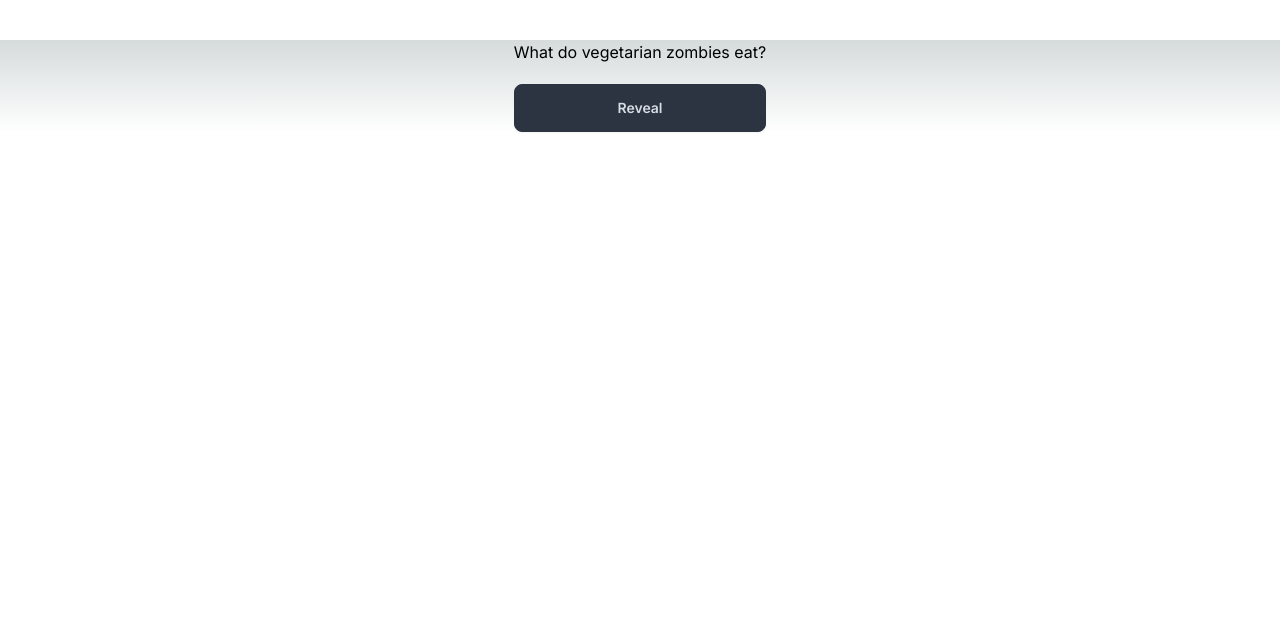
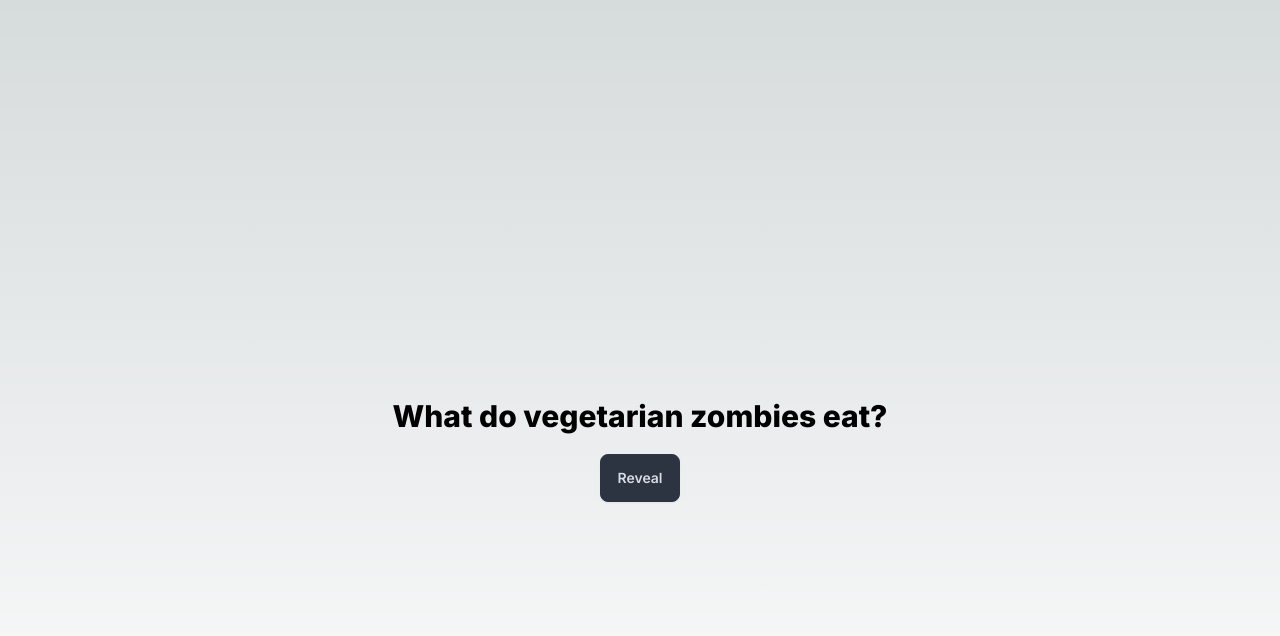
Before and after one commit to sudothai/puns, a Next.js app: page / in a window 1280 px wide. Shown: the top 636 px of the page. Built offline with nearby package versions, Linux system fonts and the light colour scheme.

Commit message:
almost working

```diff
--- a/app/components/Question.tsx
+++ b/app/components/Question.tsx
@@ -1,7 +1,7 @@
 const Question = () => {
   return (
     <div>
-        <h1>What do vegetarian zombies eat?</h1>
+        <h1 className="pt-1 text-3xl font-extrabold dark:text-white">What do vegetarian zombies eat?</h1>
     </div>
   )
 }
--- a/app/layout.tsx
+++ b/app/layout.tsx
@@ -16,7 +16,12 @@ export default function RootLayout({
 }) {
   return (
     <html lang="en">
-      <body className={inter.className}>{children}</body>
+      <body className={inter.className}>
+        {/* <div className="container h-full pt-12"> */}
+        <div className="container h-full pt-12">
+          {children}
+        </div>
+      </body>
     </html>
   )
 }
--- a/app/page.tsx
+++ b/app/page.tsx
@@ -4,7 +4,8 @@ import Answer from "./components/Answer"
 
 const Home = () => {
   return (
-    <main className="grid items-center justify-center mt-10">
+    // <main className="grid items-center justify-center mt-10">
+    <main className="flex flex-col items-center justify-center h-screen">
       <Question />
       <Button />
     </main>
--- a/package.json
+++ b/package.json
@@ -9,6 +9,7 @@
     "lint": "next lint"
   },
   "dependencies": {
+    "@tailwindcss/typography": "github:tailwindcss/typography",
     "next": "14.0.4",
     "react": "^18",
     "react-dom": "^18"
```
Also changed, not shown: 1 other file (tests, documents, lock files or other folders).
